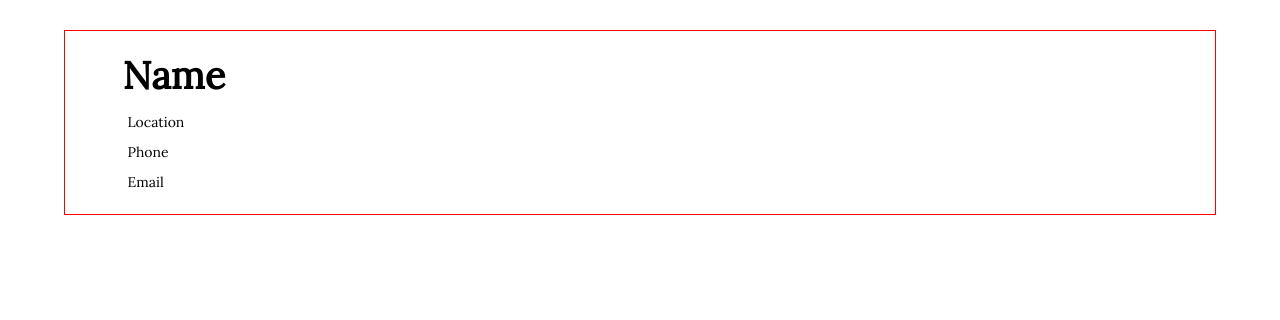
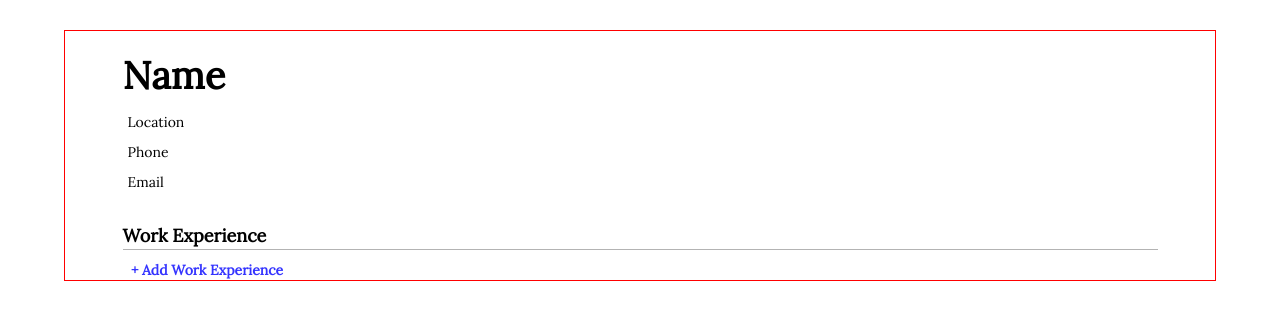
Before and after one commit to ding-09/cv-project, a React (Create React App) app: page / in a window 1280 px wide. Shown: the top 320 px of the page. Built offline with nearby package versions, Linux system fonts and the light colour scheme.

Commit message:
created add work button

```diff
--- a/src/App.css
+++ b/src/App.css
@@ -29,7 +29,7 @@ input:hover {
 
 .basic-info-container {
   max-width: 90%;
-  margin: 20px auto;
+  margin: 20px auto 30px;
 }
 
 .basic-info-container * {
@@ -62,7 +62,34 @@ input:hover {
   padding-left: 5px;
 }
 
-.about-container  input {
+.about-container input {
   font-size: 14px;
   height: 25px;
 }
+
+.section-header {
+  max-width: 90%;
+  margin: 0 auto;
+  border-bottom: 1px solid #b3b3b3;
+  padding-bottom: 2px;
+  font-size: 12px;
+  font-weight: 600;
+}
+
+.add-work-btn {
+  display: inline-block;
+  margin-top: 10px;
+  margin-left: 65px;
+  padding: 1px;
+  border: none;
+  outline: none;
+  cursor: pointer;
+  background-color: #ffffff;
+  color: #3434ff;
+  font-weight: 800;
+  font-size: 14px;
+}
+
+.add-work-btn:hover {
+  color: #1b8dff;
+}
--- a/src/App.js
+++ b/src/App.js
@@ -1,12 +1,16 @@
 import React, { Component } from 'react';
+import './App.css';
 import BasicInfo from './components/BasicInfo';
-import './App.css';
+import WorkHeading from './layout/WorkHeading';
+import AddWorkBtn from './components/AddWorkBtn';
 
 class App extends Component {
   render() {
     return (
       <div className="app">
         <BasicInfo />
+        <WorkHeading />
+        <AddWorkBtn />
       </div>
     );
   }
--- /dev/null
+++ b/src/components/AddWorkBtn.js
@@ -0,0 +1,14 @@
+import React, { Component } from 'react';
+
+class AddWorkBtn extends Component {
+
+  render() {
+    return (
+      <button className='add-work-btn'>
+        <span>+</span> Add Work Experience
+      </button>
+    );
+  }
+}
+
+export default AddWorkBtn;
--- /dev/null
+++ b/src/layout/WorkHeading.js
@@ -0,0 +1,9 @@
+import React from 'react'
+
+export default function WorkHeading() {
+    return (
+        <div className="section-header">
+            <h2>Work Experience</h2>
+        </div>
+    )
+}
```
Also changed, not shown: src/components/Modal.js (added, +18 -0 lines), src/components/WorkHist.js (added, +17 -0 lines).
